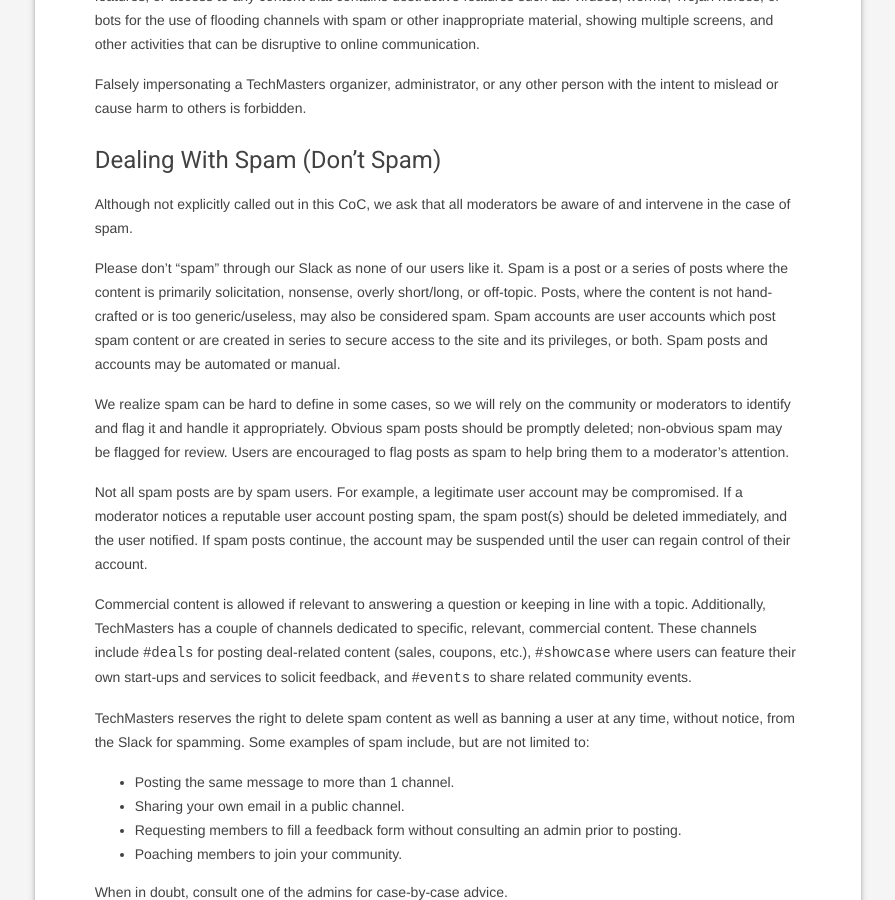
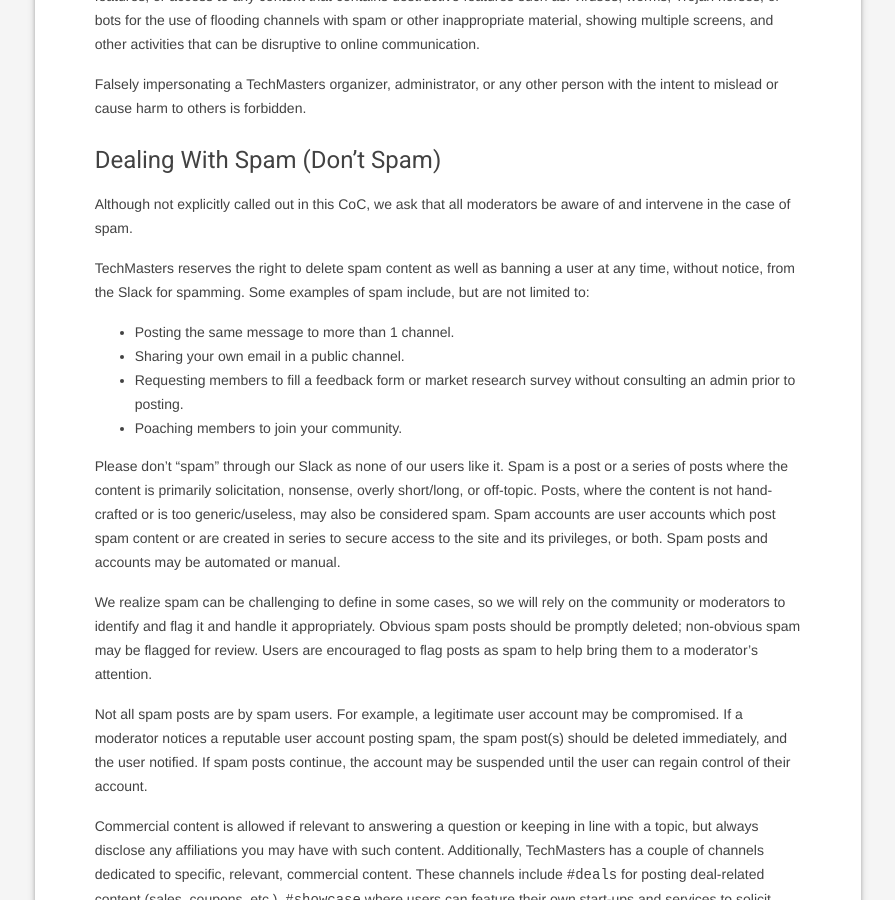
Before and after one commit to TechnologyMasters/techmasters.chat, a Jekyll site: the page built from conduct/index.md, in a window 1280 px wide and 900 px high, scrolled down 1390 px. Shown: the whole window, without its empty margins (192-1087 px from the left). Built offline with Jekyll 4.4.1, drawn with Linux system fonts in a browser that asks for light colours; comment, search, counter and statistics services are not loaded.

Commit message:
docs(conduct): add notes related to spam
- Add market research surveys as a form of spam
- Rearrange spam section to have TLDR section at the top

```diff
--- a/conduct/index.md
+++ b/conduct/index.md
@@ -42,20 +42,20 @@
 
 Although not explicitly called out in this CoC, we ask that all moderators be aware of and intervene in the case of spam.
 
-Please don't "spam" through our Slack as none of our users like it. Spam is a post or a series of posts where the content is primarily solicitation, nonsense, overly short/long, or off-topic. Posts, where the content is not hand-crafted or is too generic/useless, may also be considered spam. Spam accounts are user accounts which post spam content or are created in series to secure access to the site and its privileges, or both. Spam posts and accounts may be automated or manual.
-
-We realize spam can be hard to define in some cases, so we will rely on the community or moderators to identify and flag it and handle it appropriately. Obvious spam posts should be promptly deleted; non-obvious spam may be flagged for review. Users are encouraged to flag posts as spam to help bring them to a moderator’s attention.
-
-Not all spam posts are by spam users. For example, a legitimate user account may be compromised. If a moderator notices a reputable user account posting spam, the spam post(s) should be deleted immediately, and the user notified. If spam posts continue, the account may be suspended until the user can regain control of their account.
-
-Commercial content is allowed if relevant to answering a question or keeping in line with a topic. Additionally, TechMasters has a couple of channels dedicated to specific, relevant, commercial content. These channels include `#deals` for posting deal-related content (sales, coupons, etc.), `#showcase` where users can feature their own start-ups and services to solicit feedback, and `#events` to share related community events.
-
 TechMasters reserves the right to delete spam content as well as banning a user at any time, without notice, from the Slack for spamming. Some examples of spam include, but are not limited to:
 
 - Posting the same message to more than 1 channel.
 - Sharing your own email in a public channel.
-- Requesting members to fill a feedback form without consulting an admin prior to posting.
+- Requesting members to fill a feedback form or market research survey without consulting an admin prior to posting.
 - Poaching members to join your community.
+
+Please don't "spam" through our Slack as none of our users like it. Spam is a post or a series of posts where the content is primarily solicitation, nonsense, overly short/long, or off-topic. Posts, where the content is not hand-crafted or is too generic/useless, may also be considered spam. Spam accounts are user accounts which post spam content or are created in series to secure access to the site and its privileges, or both. Spam posts and accounts may be automated or manual.
+
+We realize spam can be challenging to define in some cases, so we will rely on the community or moderators to identify and flag it and handle it appropriately. Obvious spam posts should be promptly deleted; non-obvious spam may be flagged for review. Users are encouraged to flag posts as spam to help bring them to a moderator’s attention.
+
+Not all spam posts are by spam users. For example, a legitimate user account may be compromised. If a moderator notices a reputable user account posting spam, the spam post(s) should be deleted immediately, and the user notified. If spam posts continue, the account may be suspended until the user can regain control of their account.
+
+Commercial content is allowed if relevant to answering a question or keeping in line with a topic, but always disclose any affiliations you may have with such content. Additionally, TechMasters has a couple of channels dedicated to specific, relevant, commercial content. These channels include `#deals` for posting deal-related content (sales, coupons, etc.), `#showcase` where users can feature their own start-ups and services to solicit feedback, and `#events` to share related community events.
 
 When in doubt, consult one of the admins for case-by-case advice.
 
```
